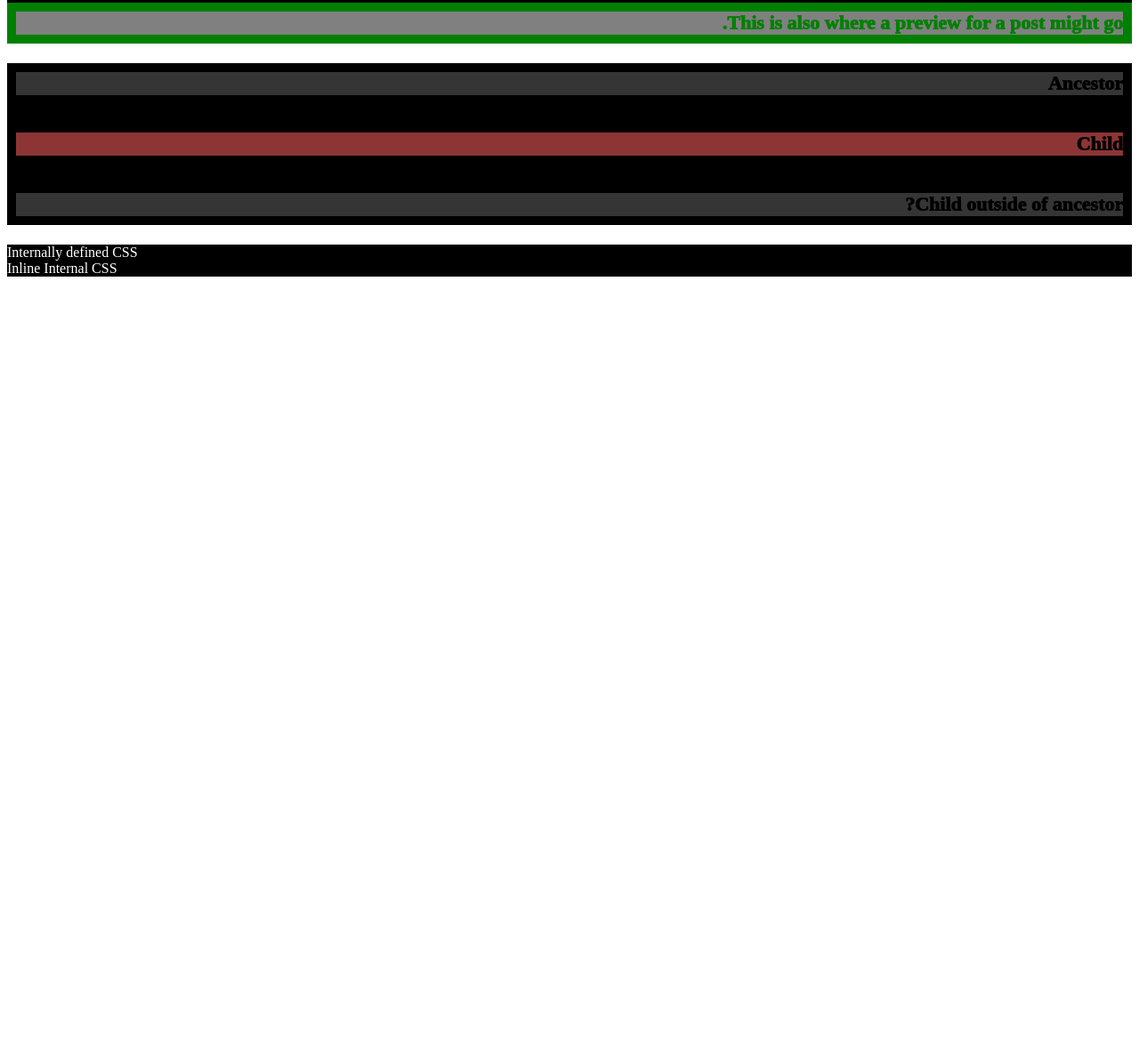
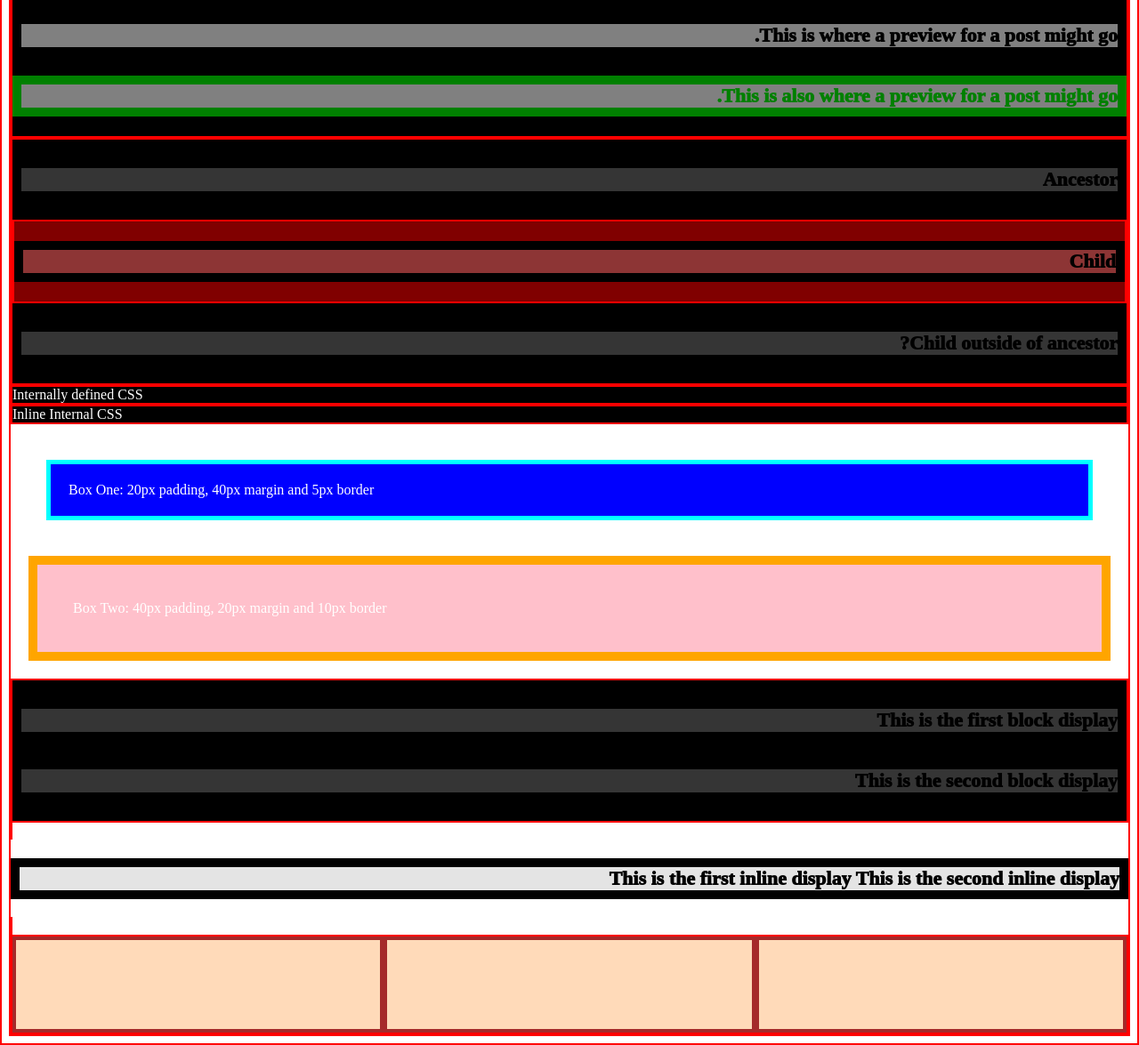
Before and after one commit to ChrisIBill/git_test, a plain HTML site: page pages/test.html in a window 1280 px wide. Shown: the part 675-1850 px from the top of the page at 89% size. Before the commit the page ends 994 px from the top, so only its background shows below. Drawn offline with Linux system fonts and the light colour scheme.

Commit message:
Lil bit of flexbox and inline vs block

```diff
--- a/pages/test.html
+++ b/pages/test.html
@@ -62,5 +62,24 @@
     </div>
     <!--Internal Inline CSS-->
     <div style="color: white; background-color: black;">Inline Internal CSS</div>
+
+    <!--Box Model-->
+    <div class="box-one">Box One: 20px padding, 40px margin and 5px border</div>
+    <div class="box-two">Box Two: 40px padding, 20px margin and 10px border</div>
+
+    <!--Block vs Inline-->
+    <div class="blockDisplay">
+        <p>This is the first block display</p>
+        <p>This is the second block display</p>
+    </div>
+    <div class="inlineDisplay">
+        <p>This is the first inline display This is the second inline display</p>
+    </div>
+    <!--FlexBox-->
+    <div class="flex-container">
+        <div class="one"></div>
+        <div class="two"></div>
+        <div class="three"></div>
+    </div>
 </body>
 </html>
--- a/styles.css
+++ b/styles.css
@@ -2,6 +2,9 @@
 /* Type-selector
     Defines all divs to be blue
 */
+* {
+  border: 2px solid red;
+}
 div {
   color: blue;
 }
@@ -9,7 +12,8 @@ div {
 /* Class selector
     Defines both alert-text and unread
 */
-.alert-text, .unread {
+.alert-text,
+.unread {
   color: red;
 }
 /* Defines just alert-text */
@@ -48,6 +52,7 @@ div {
 .ancestor .child {
   background-color: maroon;
 }
+
 /* Some basic properties */
 p {
   /* hex example
@@ -74,7 +79,7 @@ p {
     */
   color: hsl(15, 82%, 56%);
   /* hsla example (transparency added: 0.0 transparent, 1.0 opaque)*/
-    color: hsla(15, 82%, 56%, 1.0);
+  color: hsla(15, 82%, 56%, 1);
   /* Actually setting the stuff */
   color: #000000;
   background-color: #aaaaaa50;
@@ -103,6 +108,7 @@ p {
   text-align: justify;
   direction: rtl;
 }
+
 /* Changes style of imgs */
 img {
   height: auto;
@@ -123,3 +129,51 @@ img {
         color, font-size, font-family, etc. get inherited
     Most others dont
 */
+
+/* Box Model */
+.box-one {
+  background-color: blue;
+  /* Padding: increases space between edge of box and content inside */
+  padding: 20px;
+  /* Margin: increases space between box and other nearby boxes */
+  margin: 40px;
+  /* Border: adds space between margin and padding */
+  border: 5px solid cyan;
+}
+.box-two {
+  background-color: pink;
+  /* Padding: increases space between edge of box and content inside */
+  padding: 40px;
+  /* Margin: increases space between box and other nearby boxes */
+  margin: 20px;
+  /* Border: adds space between margin and padding */
+  border: 10px solid orange;
+}
+
+/*Block vs Inline*/
+.blockDisplay {
+  display: block;
+}
+.inlineDisplay {
+  display: inline;
+}
+
+/*FlexBox*/
+.flex-container {
+  display: flex;
+}
+/* this selector selects all divs inside of .flex-container */
+.flex-container div {
+  background: peachpuff;
+  border: 4px solid brown;
+  height: 100px;
+  flex: 1;
+}
+.indexNav {
+    display: flex;
+    color: black;
+    background-color: Purple;
+    border: 4px solid green;
+    height: 100px;
+    flex: 1;
+}
```
Also changed, not shown: index.html (+9 -6 lines). Lines whose indentation alone changed are shown as unchanged.
